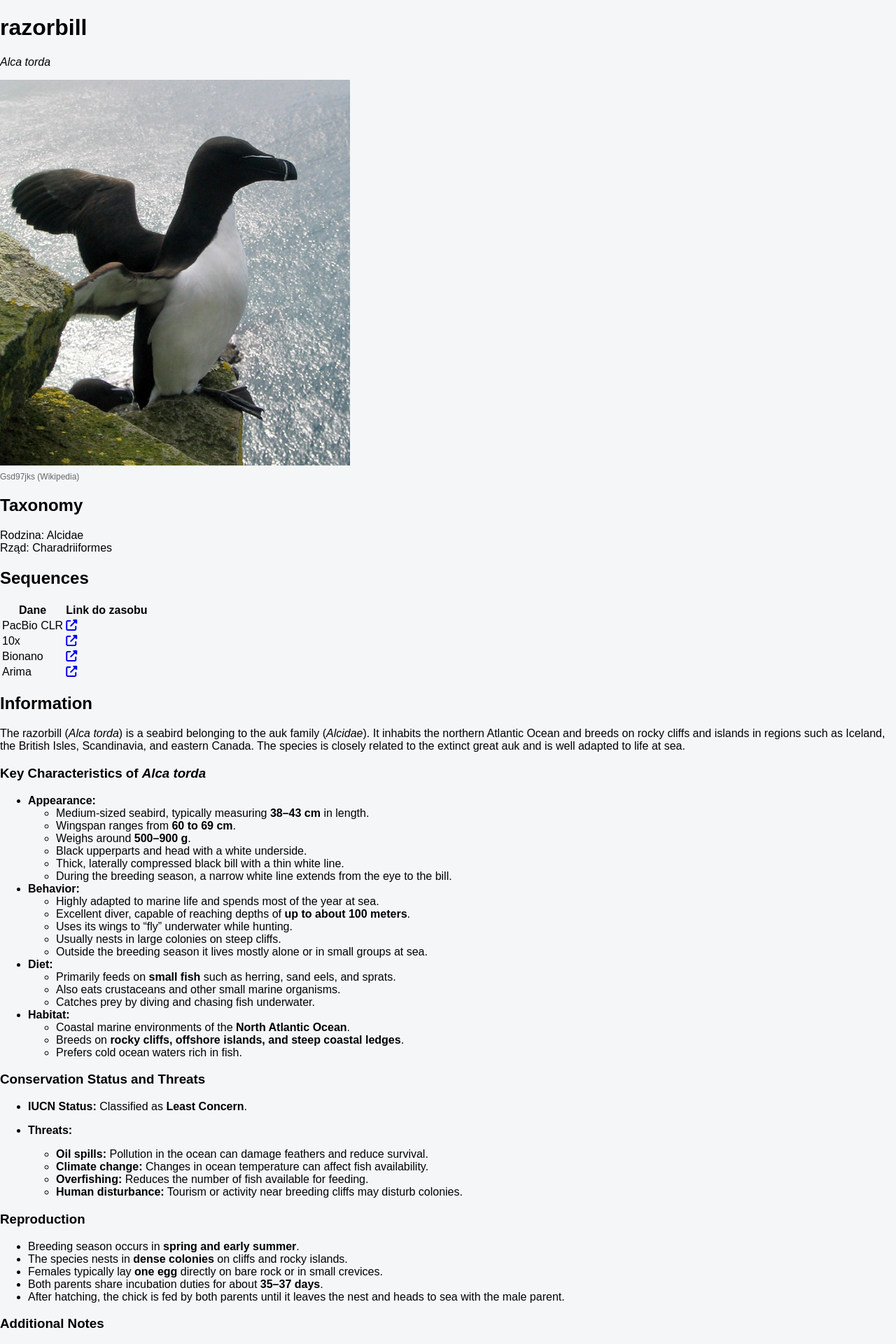
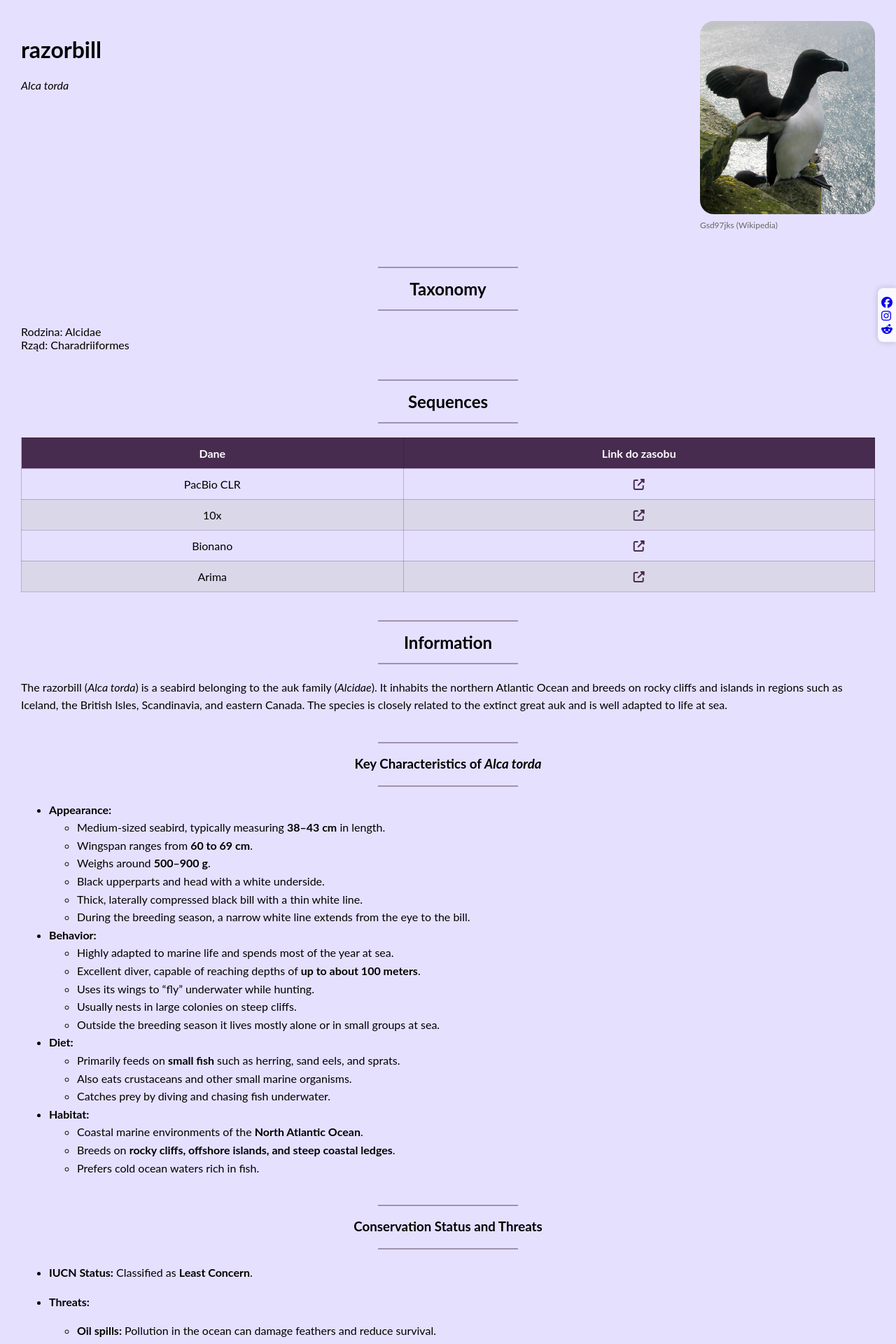
Before and after one commit to valley-of-the-lily/strona-zaliczeniowa, a Jekyll site: the page built from _species/alca_torda.md, in a window 1280 px wide. Shown: the top 1920 px of the page at 70% size. Built offline with Jekyll 4.4.1, drawn with Linux system fonts in a browser that asks for light colours.

Commit message:
Update style.css

```diff
--- a/assets/css/style.css
+++ b/assets/css/style.css
@@ -1,10 +1,11 @@
 body {
-    font-family: Arial, sans-serif;
-    background-color: #f4f6f8;
+    font-family: 'Lato', sans-serif;
+    background-color: #e6e0fffc;
     margin:0;
     padding: 0;
 }
 
+/* wygląd ramek */
 .species-table {
     width: 80%;
     margin: 40px auto;
@@ -13,17 +14,20 @@ body {
 
 .species-table th,
 .species-table td {
-    border: 1px solid #ddd;
+    border: 1px solid #22003238;
     padding: 12px;
+    text-align: center;
+    vertical-align: middle;
 }
 
 .species-table th {
-    background-color: #2c3e50;
+    background-color: #3f2c50;
     color: white;
+    line-height: 2.2;
 }
 
 .species-table tr:nth-child(even) {
-    background-color: #f9f9f9;
+    background-color: #fafcff96;
 }
 
 .species-table img {
@@ -37,6 +41,7 @@ body {
     font-size: 12px;
     color: #666;
     margin-top: 5px;
+    text-align: left;
 }
 
 .species-table th:nth-child(1) {
@@ -54,3 +59,268 @@ body {
 .species-table th:nth-child(4) {
     width: 20%;
 }
+
+.species-page img {
+    width: 250px;
+    height: auto;
+    border-radius: 10px;
+}
+
+.species-page {
+    /* max-width: 800px; */
+    margin: 10px;
+    padding: 0 20px;
+}
+
+.description {
+    margin-top: 20px;
+    line-height: 1.6;
+    font-size: 16px;
+}
+
+.species-table {
+    overflow: visible;
+}
+
+.species-table tr.bionano-row {
+    position: relative;
+}
+
+.bionano-badge {
+    position: absolute;
+    top: 7px;
+    left: -10px;
+    background-color: red;
+    color: white;
+    font-size: 10px;
+    font-weight: bold;
+    padding: 4px 8px;
+    border-radius: 8px;
+    z-index: 10;
+    white-space: nowrap;
+}
+
+.img-wrapper {
+    position: relative;
+    display:inline-block;
+}
+
+.image-cell {
+    position: relative;
+}
+
+.footer {
+    text-align: center;
+    padding: 20px;
+    margin-top: 40px;
+    background-color: #3f2c50;
+    color: white;
+    font-size: 14px;
+}
+
+/* strona gatunku */
+.layout {
+    display: flex;
+    align-items: flex-start;
+}
+
+/* spis treści */
+.toc {
+    position: sticky;
+    width: 200px;
+    padding: 20px;
+}
+
+.toc ul {
+    list-style: none;
+    padding: 0;
+}
+
+.toc a {
+    text-decoration: none;
+    color: #452c50
+}
+
+/* tabela z sekwencjami */
+.resources-table {
+    width: 100%;
+    border-collapse: collapse;
+    margin-top: 0;
+}
+
+.resources-table th,
+.resources-table td {
+    border: 1px solid #22003238;
+    padding: 12px;
+    text-align: center;
+    vertical-align: middle;
+}
+
+/* nagłówki tabeli */
+.resources-table th {
+    background-color: #482c50;
+    color: white;
+}
+
+/* wiersze parzyste SZARE*/
+.resources-table tr:nth-child(even) {
+    background-color: #c8c8c865;
+}
+
+/* wiersze nieparzyste przezroczyste */
+.resources-table tr:nth-child(odd) {
+    background-color: transparent;
+}
+
+/* linki w tabeli jako ikony */
+.resources-table a {
+    color: #482c50;
+    text-decoration: none;
+}
+
+.resources-table a:hover {
+    color: #e74c3c;
+}
+
+/* sekcja opisu gatunku */
+.description {
+    margin-top: 20px;
+    line-height: 1.6;
+    font-size: 16px;
+}
+
+.description p {
+    margin-bottom: 1em;
+}
+
+/* zdjęcie w prawym górnym rogu */
+.species-header {
+    display: flex;
+    justify-content: space-between;
+    align-items: flex-start;
+    margin-bottom: 20px;
+}
+
+.header-text {
+    max-width: 60%;
+}
+
+.species-image-wrapper {
+    margin-left: 20px;
+    max-width: 250px;
+    text-align: center;
+}
+
+.species-image-wrapper img {
+    max-width: 250px;
+    border-radius: 20px;
+    height: auto;
+}
+
+.species-image-wrapper .attribution {
+    font-size: 12px;
+    color: #666666;
+    margin-top: 5px;
+}
+
+/* ostatni akapit */
+.layout {
+    display: flex;
+}
+
+.toc {
+    width: 220px;
+    padding: 20px;
+    position: sticky;
+    top: 10px;
+    height: 100vh;
+}
+
+.toc a {
+    display: block;
+    padding: 10px 8px;
+    margin-bottom: 5px;
+    text-decoration: none;
+    color: #36163edd;
+    border-radius: 4px;
+    transition: background-color 0.3s, color 0.3s;
+}
+
+.toc a:hover {
+    background-color: #3a2c50;
+    color: white;
+}
+
+.species-page {
+    flex: 1;
+    padding: 20px;
+    position: relative;
+}
+
+.species-page section h2,
+.species-page h3 {
+    text-align: center;
+    position: relative;
+    margin: 40px 0 20px 0;
+
+}
+
+.species-page section h2::before,
+.species-page section h2::after,
+.species-page section h3::before,
+.species-page section h3::after {
+    content: '';
+    display: block;
+    width: 200px;
+    height: 2px;
+    background-color: #3a2c506e;
+    /* vertical-align: middle; */
+    margin: 15px auto 15px auto;
+}
+
+.species-page > h1,
+.species-page > h2 {
+    text-align: center;
+    position: relative;
+    margin: 40px 0 20px 0;
+}
+
+.species-page > h1::before,
+.species-page > h1::after,
+.species-page > h2::before,
+.species-page > h2::after {
+    content:'';
+    display: inline-block;
+    width: 50px;
+    height: 2px;
+    background-color: #422c50;
+    vertical-align: middle;
+    margin: 0 15px;
+}
+
+.social-icons {
+    position: fixed;
+    top: 50%;
+    right: 0;
+    transform: translateY(-50%);
+    display: flex;
+    flex-direction: column;
+    background: rgba(255, 255, 255, 0.8);
+    border-radius: 8px 0 0 8px;
+    padding: 10px 5px;
+    box-shadow: 0 0 8px rgba(0,0,0,0.2);
+    z-index: 9999;
+}
+
+/* style ikon */
+.social-icons a:hover {
+    color: #e74c3c;
+    transform: scale(1.2);
+}
+
+/* Styl tytułu strony tytułowej */
+.home-title {
+    text-align: left !important;
+    margin-left: 40px !important;
+    color: #170020 !important;
+}
```
